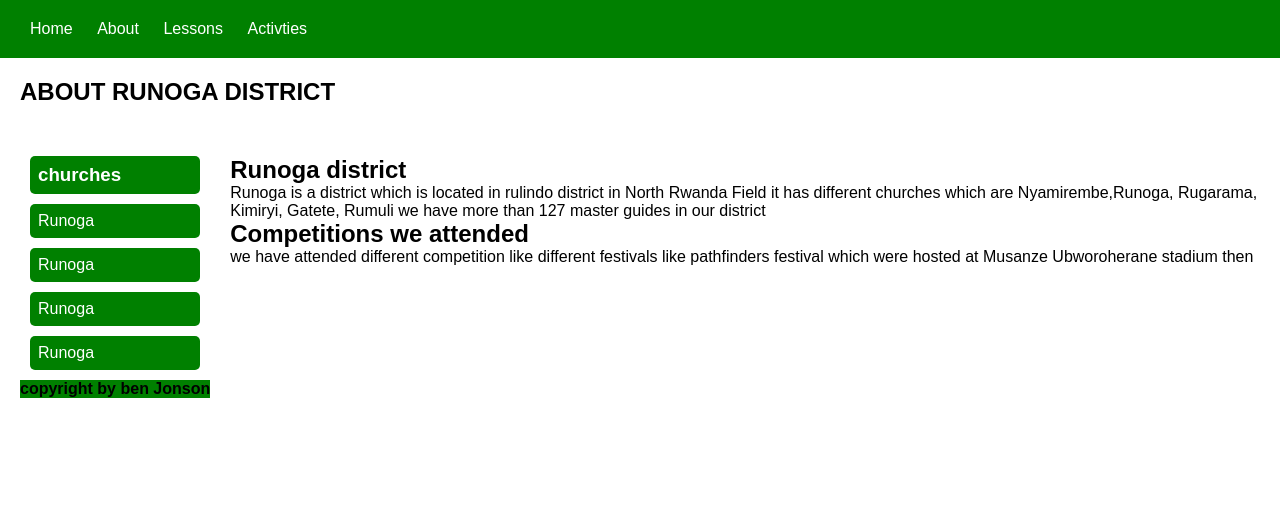
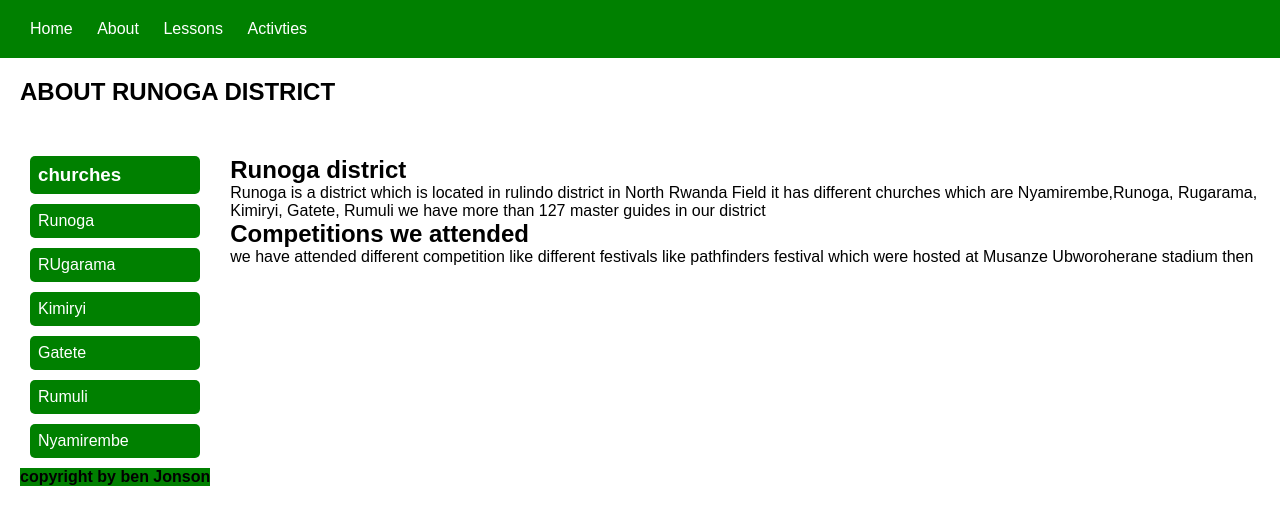
Before and after one commit to B-jonson/runogadistrictay, a plain HTML site: page activities.html in a window 1280 px wide. Drawn offline with Linux system fonts and the light colour scheme.

Commit message:
Update activities.html

```diff
--- a/activities.html
+++ b/activities.html
@@ -38,9 +38,11 @@
         <ul>
             <li><h3>churches</h3></li>
             <li>Runoga</li>
-            <li>Runoga</li>
-            <li>Runoga</li>
-            <li>Runoga</li>
+            <li>RUgarama</li>
+            <li>Kimiryi</li>
+            <li>Gatete</li>
+            <li>Rumuli</li>
+            <li>Nyamirembe</li>
         </ul>
         <div class="footer">
             <strong>copyright by ben Jonson</strong>
```
